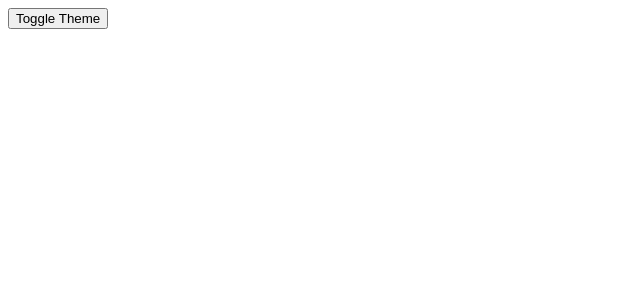
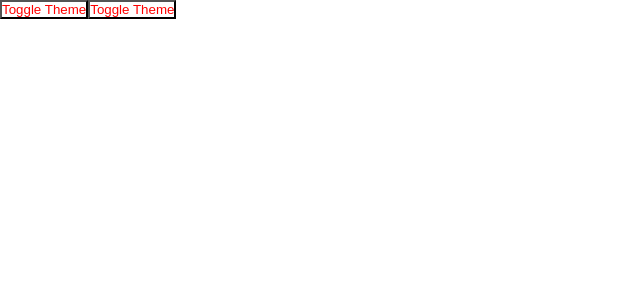
Before and after one commit to raphaelandrews/timeline-portfolio, a React (Vite) app: page / in a window 1280 px wide. Shown: the top 300 px of the page, without its empty margins (0-640 px from the left). Built offline with nearby package versions, Linux system fonts and the light colour scheme.

Commit message:
feat: Theme switch

```diff
--- a/src/App.tsx
+++ b/src/App.tsx
@@ -1,12 +1,14 @@
-import { ThemeProvider } from './styles/ThemeProvider';
+import { ThemeContextProvider } from './context/ThemeProvider';
+import { GlobalStyles } from './styles/GlobalStyles';
 import { ToggleButton } from './components/Button/Button';
 
 function App() {
   return (
-    <ThemeProvider>
+    <ThemeContextProvider>
+      <GlobalStyles />
       <ToggleButton />
-    </ThemeProvider>
+    </ThemeContextProvider>
   )
 }
 
-export default App
+export default App;
--- a/src/components/Button/Button.tsx
+++ b/src/components/Button/Button.tsx
@@ -1,15 +1,19 @@
 import { useContext } from 'react';
-import { ThemeContext } from '../../styles/ThemeProvider';
 import styled from 'styled-components';
-import { Theme } from '../../Types/Types';
+import { ThemeContext } from '../../context/ThemeContext';
 
-const Button = styled.button<{ theme: Theme }>`
-  background-color: ${(props) => props.theme.background};
-  color: ${(props) => props.theme.foreground};
+const Button = styled.button`
+  background-color: var(--bg-color);
+  color: red;
 `;
 
 export const ToggleButton = () => {
-    const { toggleTheme } = useContext(ThemeContext);
+  const { toggleSetTheme } = useContext(ThemeContext);
 
-    return <Button onClick={toggleTheme}>Toggle Theme</Button>;
+  return (
+    <>
+      <Button onClick={() => toggleSetTheme("light")}>Toggle Theme</Button>
+      <Button onClick={() => toggleSetTheme("dark")}>Toggle Theme</Button>
+    </>
+  )
 };
--- /dev/null
+++ b/src/context/ThemeContext.tsx
@@ -0,0 +1,13 @@
+import { createContext } from "react";
+
+type ThemeContextType = {
+  isSetTheme: string;
+  toggleSetTheme: (e: string) => void;
+  toggleThemePicker: () => void;
+};
+
+export const ThemeContext = createContext<ThemeContextType>({
+  isSetTheme: "",
+  toggleSetTheme: () => {},
+  toggleThemePicker: () => {},
+});
--- /dev/null
+++ b/src/context/ThemeProvider.tsx
@@ -0,0 +1,64 @@
+// ThemeProvider.tsx
+import { useEffect, useState, ReactNode } from "react";
+import { ThemeProvider } from "../styles/ThemeProvider";
+import { ThemeContext } from "./ThemeContext";
+import { lightTheme, darkTheme } from "../styles/theme";
+import { GlobalStyles } from "../styles/GlobalStyles";
+import { Theme } from "../Types/Types";
+
+type ThemeProviderProps = {
+  children: ReactNode;
+};
+
+export function ThemeContextProvider({ children }: ThemeProviderProps) {
+  const [isSetTheme, setIsSetTheme] = useState("");
+
+  const [isThemePicker, setIsThemePicker] = useState(false);
+
+  const toggleSetTheme = (e: string) => {
+    setIsSetTheme(e);
+  };
+
+  const toggleThemePicker = () => {
+    setIsThemePicker(!isThemePicker);
+  };
+
+  useEffect(() => {
+    const savedTheme = localStorage.getItem("theme");
+    if (savedTheme === "dark" || savedTheme === "light") {
+      setIsSetTheme(savedTheme);
+    }
+  }, []);
+
+  useEffect(() => {
+    function setTheme() {
+      localStorage.setItem("theme", isSetTheme);
+    }
+
+    setTheme()
+  }, [isSetTheme]);
+
+  function getThemeObject(theme: string): Theme {
+    if (theme === "dark") {
+      return darkTheme;
+    } else if (theme === "light") {
+      return lightTheme;
+    }
+    return theme === "corinthians" ? darkTheme : lightTheme;
+  }
+
+  const contextValue = {
+    isSetTheme,
+    toggleSetTheme,
+    toggleThemePicker,
+  };
+
+  return (
+    <ThemeContext.Provider value={contextValue}>
+      <ThemeProvider theme={getThemeObject(isSetTheme)}>
+        <GlobalStyles />
+        {children}
+      </ThemeProvider>
+    </ThemeContext.Provider>
+  );
+}
--- /dev/null
+++ b/src/styles/GlobalStyles.ts
@@ -0,0 +1,64 @@
+import { createGlobalStyle } from "styled-components";
+
+export const GlobalStyles = createGlobalStyle`
+  *,
+  *::before,
+  *::after {
+    margin: 0;
+    padding: 0;
+    box-sizing: border-box;
+  }
+
+  body {
+    position: relative;
+    font-family: var(--first-font);
+    font-weight: 500;
+    color: var(--first-color);
+    width: 100vw;
+    max-width: 100%;
+    min-height: 100vh;
+    background: var(--bg-color);
+  }
+
+  main {
+    min-height: calc(100vh - 10rem);
+  }
+
+  a {
+    text-decoration: none;
+    color: var(--first-color);
+  }
+
+  :root {
+    //===== Color =====//
+    --first-color: ${({ theme }) => theme.colors.primary};
+    --second-color: ${({ theme }) => theme.colors.secondary};
+    --second-color-alt: ${({ theme }) => theme.colors.secondaryAlt};
+    --third-color: ${({ theme }) => theme.colors.tertiary};
+    --third-color-alt: ${({ theme }) => theme.colors.tertiaryAlt};
+    --fourth-color: ${({ theme }) => theme.colors.quaternary};
+    --alt-color: ${({ theme }) => theme.colors.alternative};
+    --bg-alt-color: ${({ theme }) => theme.colors.backgroundAlt};
+    --bg-color: ${({ theme }) => theme.colors.background};
+
+    //===== Fonts =====//
+    --first-font: ${({ theme }) => theme.fonts.primary}
+  }
+
+  /*=============== SCROLL BAR ===============*/
+  ::-webkit-scrollbar {
+    width: .6rem;
+    border-radius: .5rem;
+    background: var(--bg-alt-color);
+  }
+
+  ::-webkit-scrollbar-thumb {
+    border-radius: .5rem;
+    background-color: hsla(240, 6%, 23%);
+    transition: .5s;
+  }
+
+  ::-webkit-scrollbar-thumb:hover {
+    background-color: hsla(240, 6%, 29%);
+  }
+`;
--- a/src/styles/ThemeProvider.tsx
+++ b/src/styles/ThemeProvider.tsx
@@ -1,48 +1,12 @@
-import React, { useState, createContext, useEffect } from 'react';
-import { Theme, ThemeContextType } from '../Types/Types';
+import { ReactNode } from 'react';
+import { Theme } from '../Types/Types';
+import { ThemeProvider as StyledThemeProvider } from 'styled-components';
 
-const themes = {
-    light: {
-        background: '#ffffff',
-        foreground: '#000000',
-    },
-    dark: {
-        background: '#000000',
-        foreground: '#ffffff',
-    },
+type ThemeProviderProps = {
+    theme: Theme;
+    children: ReactNode;
 };
 
-
-
-export const ThemeContext = createContext<ThemeContextType>({
-    theme: themes.light,
-    toggleTheme: () => { },
-});
-
-type ThemeProviderProps = {
-    children: React.ReactNode;
-};
-
-export const ThemeProvider = ({ children }: ThemeProviderProps) => {
-    const [theme, setTheme] = useState<Theme>(themes.light);
-
-    useEffect(() => {
-      const storedTheme = localStorage.getItem('theme');
-      if (storedTheme) {
-        const parsedTheme = themes[storedTheme as keyof typeof themes];
-        setTheme(parsedTheme);
-      }
-    }, []);
-
-    const toggleTheme = () => {
-      const newTheme = theme === themes.light ? themes.dark : themes.light;
-      localStorage.setItem('theme', newTheme === themes.light ? 'light' : 'dark');
-      setTheme(newTheme);
-    };
-
-    return (
-      <ThemeContext.Provider value={{ theme, toggleTheme }}>
-        {children}
-      </ThemeContext.Provider>
-    );
-  };
+export const ThemeProvider = ({ theme, children }: ThemeProviderProps) => (
+    <StyledThemeProvider theme={theme}>{children}</StyledThemeProvider>
+);
--- /dev/null
+++ b/src/styles/theme.ts
@@ -0,0 +1,33 @@
+export const lightTheme = {
+    colors: {
+        primary: 'hsl(0, 0%, 20%)',
+        secondary: 'hsl(0, 0%, 20%)',
+        secondaryAlt: 'hsl(0, 0%, 14%)',
+        tertiary: 'hsl(346, 92%, 48%)',
+        tertiaryAlt: 'hsl(346, 92%, 42%)',
+        quaternary: 'hsl(0, 0%, 70%)',
+        alternative: 'hsl(0, 0%, 49%)',
+        backgroundAlt: 'hsl(0, 0%, 93%)',
+        background: 'hsl(0, 0%, 100%)',
+    },
+    fonts: {
+        primary: 'Patrick Hand, cursive',
+    },
+};
+
+export const darkTheme = {
+    colors: {
+        primary: 'hsl(0, 0%, 100%)',
+        secondary: 'hsl(0, 0%, 100%)',
+        secondaryAlt: 'hsl(0, 0%, 80%)',
+        tertiary: 'hsl(355, 91%, 66%)',
+        tertiaryAlt: 'hsl(355, 91%, 60%)',
+        quaternary: 'hsl(240, 9%, 89%)',
+        alternative: 'hsl(240, 7%, 78%)',
+        backgroundAlt: 'hsl(240, 6%, 13%)',
+        background: 'hsl(0, 0%, 4%)',
+    },
+    fonts: {
+        primary: 'Patrick Hand, cursive',
+    },
+};
```
Also changed, not shown: src/Types/Types.ts (+14 -3 lines), src/styles/styled.d.ts (added, +20 -0 lines).
